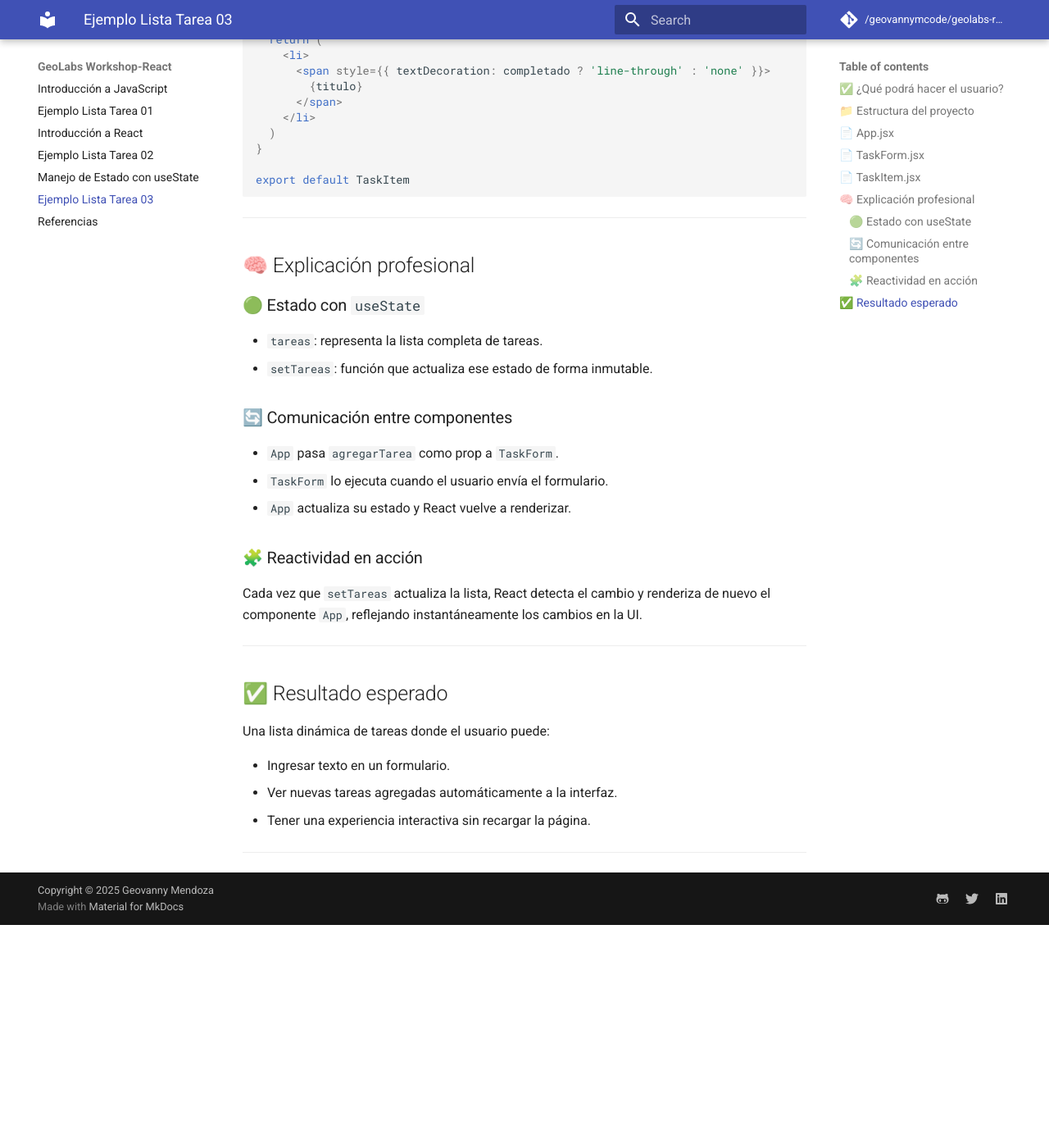
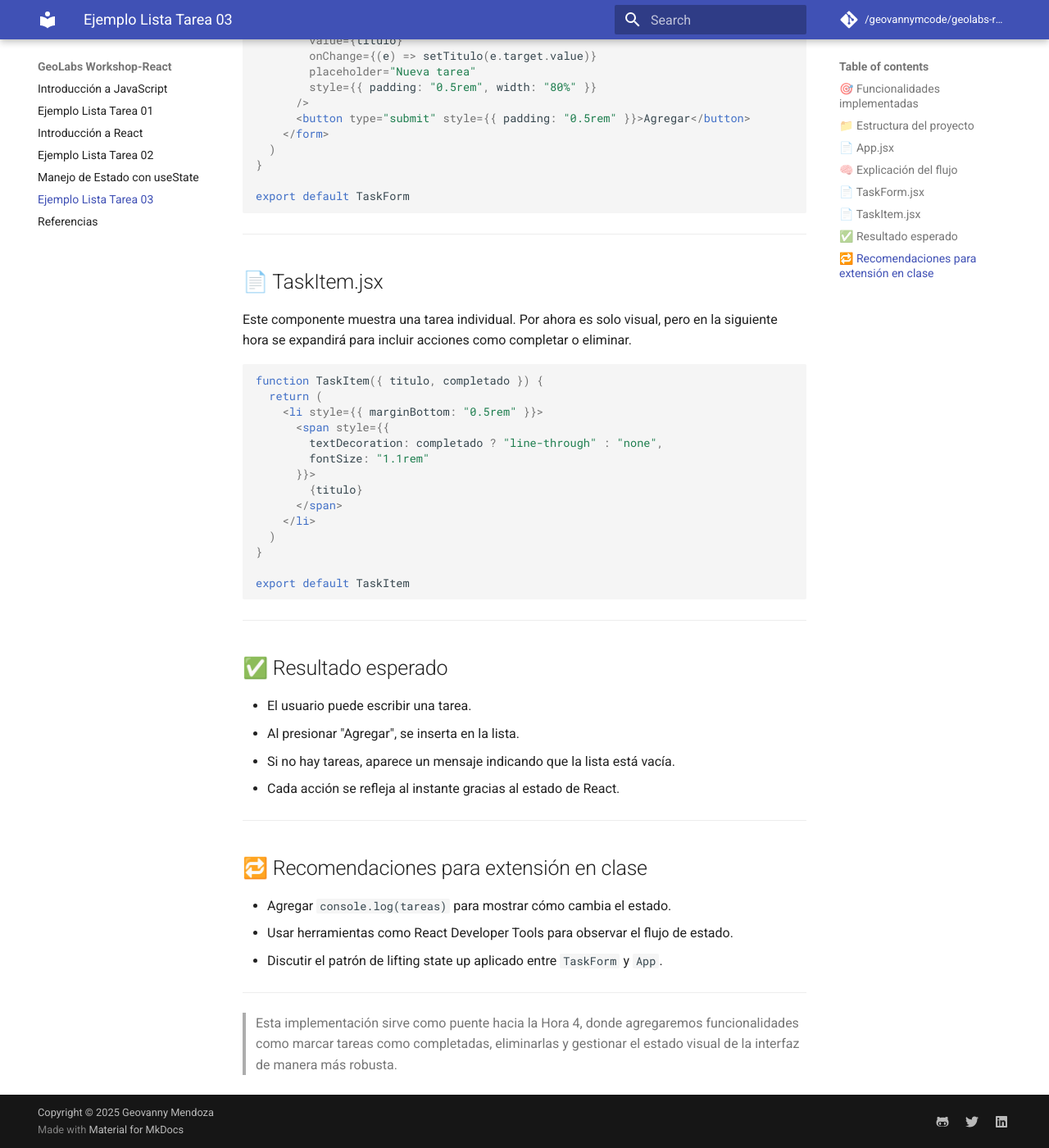
Before and after one commit to geovannymcode/geolabs-react.github.io, an MkDocs documentation site: the page built from docs/ejemplo_03.md, in a window 1280 px wide and 1400 px high, scrolled down 2385 px. Shown: the whole window at 82% size. Built offline with MkDocs 1.6.1 and Material for MkDocs 9.7.7, drawn with Linux system fonts in a browser that asks for light colours; comment, search, counter and statistics services are not loaded; before the commit the page ends 3513 px from its top, so only the background shows below that; some of the changed text lies outside the part shown.

Commit message:
first commit

````diff
--- a/docs/ejemplo_03.md
+++ b/docs/ejemplo_03.md
@@ -1,39 +1,40 @@
 
-# 💻 Ejemplo del mundo real: Lista de tareas dinámica con React (`useState` + eventos)
+# 💻 Ejemplo del mundo real: Lista de tareas dinámica en React (`useState` + eventos)
 
-En esta sección crearemos una versión completamente funcional de nuestra aplicación de tareas. Usaremos **`useState` para manejar el estado**, y componentes reutilizables para capturar datos, renderizar la lista y actualizarla dinámicamente.
+Este ejemplo práctico implementa una aplicación React completa con `useState` y eventos, aplicando los conceptos clave vistos en la Hora 3. Es una base sólida para comprender cómo React maneja datos internos, entradas del usuario y re-renderizado de la interfaz de forma declarativa.
 
 ---
 
-## ✅ ¿Qué podrá hacer el usuario?
+## 🎯 Funcionalidades implementadas
 
-- Escribir una tarea en el formulario.
-- Agregarla a la lista sin recargar la página.
-- Visualizar tareas agregadas al instante.
+- Ingreso de texto por parte del usuario mediante un formulario controlado.
+- Gestión de estado para almacenar y renderizar tareas.
+- Comunicación entre componentes padre e hijo a través de `props`.
+- Actualización automática de la interfaz sin recargas.
 
 ---
 
 ## 📁 Estructura del proyecto
 
-```
+```plaintext
 tarea-react/
 ├── src/
 │   ├── App.jsx
 │   └── components/
-│       ├── TaskItem.jsx
-│       └── TaskForm.jsx
+│       ├── TaskForm.jsx
+│       └── TaskItem.jsx
 ```
 
 ---
 
 ## 📄 App.jsx
 
-Define el estado de la aplicación, contiene la lista de tareas y gestiona la función para agregar nuevas.
+El componente principal `App` mantiene el estado global de la lista de tareas. Define la función `agregarTarea` que será pasada a `TaskForm`.
 
 ```jsx
 import { useState } from 'react'
+import TaskForm from './components/TaskForm'
 import TaskItem from './components/TaskItem'
-import TaskForm from './components/TaskForm'
 
 function App() {
   const [tareas, setTareas] = useState([])
@@ -48,13 +49,17 @@
   }
 
   return (
-    <div>
+    <div style={{ maxWidth: "600px", margin: "0 auto" }}>
       <h1>📝 Lista de Tareas</h1>
       <TaskForm onAdd={agregarTarea} />
       <ul>
-        {tareas.map((t) => (
-          <TaskItem key={t.id} titulo={t.titulo} completado={t.completado} />
-        ))}
+        {tareas.length === 0 ? (
+          <p>No hay tareas todavía. ¡Agrega una!</p>
+        ) : (
+          tareas.map((t) => (
+            <TaskItem key={t.id} titulo={t.titulo} completado={t.completado} />
+          ))
+        )}
       </ul>
     </div>
   )
@@ -65,9 +70,17 @@
 
 ---
 
+## 🧠 Explicación del flujo
+
+- `useState([])` inicializa la lista de tareas como un array vacío.
+- La función `agregarTarea` crea una nueva tarea y actualiza el estado usando spread operator (`...`).
+- Al cambiar el estado, React vuelve a renderizar el componente y muestra la nueva tarea.
+
+---
+
 ## 📄 TaskForm.jsx
 
-Formulario controlado: el input es manejado con estado local y envía la tarea al componente padre (`App`).
+Este componente gestiona el formulario. Internamente maneja el estado del input con `useState`. Al enviar el formulario, llama a `onAdd` (recibido como prop desde `App`).
 
 ```jsx
 import { useState } from 'react'
@@ -77,20 +90,22 @@
 
   const handleSubmit = (e) => {
     e.preventDefault()
-    if (titulo.trim() === "") return
-    onAdd(titulo)
+    const valor = titulo.trim()
+    if (valor === "") return
+    onAdd(valor)
     setTitulo("")
   }
 
   return (
-    <form onSubmit={handleSubmit}>
+    <form onSubmit={handleSubmit} style={{ marginBottom: "1rem" }}>
       <input
         type="text"
         value={titulo}
         onChange={(e) => setTitulo(e.target.value)}
         placeholder="Nueva tarea"
+        style={{ padding: "0.5rem", width: "80%" }}
       />
-      <button type="submit">Agregar</button>
+      <button type="submit" style={{ padding: "0.5rem" }}>Agregar</button>
     </form>
   )
 }
@@ -102,13 +117,16 @@
 
 ## 📄 TaskItem.jsx
 
-Componente presentacional que recibe `titulo` y `completado` como props y los muestra.
+Este componente muestra una tarea individual. Por ahora es solo visual, pero en la siguiente hora se expandirá para incluir acciones como completar o eliminar.
 
 ```jsx
 function TaskItem({ titulo, completado }) {
   return (
-    <li>
-      <span style={{ textDecoration: completado ? 'line-through' : 'none' }}>
+    <li style={{ marginBottom: "0.5rem" }}>
+      <span style={{
+        textDecoration: completado ? "line-through" : "none",
+        fontSize: "1.1rem"
+      }}>
         {titulo}
       </span>
     </li>
@@ -120,28 +138,21 @@
 
 ---
 
-## 🧠 Explicación profesional
+## ✅ Resultado esperado
 
-### 🟢 Estado con `useState`
-- `tareas`: representa la lista completa de tareas.
-- `setTareas`: función que actualiza ese estado de forma inmutable.
-
-### 🔄 Comunicación entre componentes
-- `App` pasa `agregarTarea` como prop a `TaskForm`.
-- `TaskForm` lo ejecuta cuando el usuario envía el formulario.
-- `App` actualiza su estado y React vuelve a renderizar.
-
-### 🧩 Reactividad en acción
-Cada vez que `setTareas` actualiza la lista, React detecta el cambio y renderiza de nuevo el componente `App`, reflejando instantáneamente los cambios en la UI.
+- El usuario puede escribir una tarea.
+- Al presionar "Agregar", se inserta en la lista.
+- Si no hay tareas, aparece un mensaje indicando que la lista está vacía.
+- Cada acción se refleja al instante gracias al estado de React.
 
 ---
 
-## ✅ Resultado esperado
+## 🔁 Recomendaciones para extensión en clase
 
-Una lista dinámica de tareas donde el usuario puede:
-
-- Ingresar texto en un formulario.
-- Ver nuevas tareas agregadas automáticamente a la interfaz.
-- Tener una experiencia interactiva sin recargar la página.
+- Agregar `console.log(tareas)` para mostrar cómo cambia el estado.
+- Usar herramientas como React Developer Tools para observar el flujo de estado.
+- Discutir el patrón de lifting state up aplicado entre `TaskForm` y `App`.
 
 ---
+
+> Esta implementación sirve como puente hacia la Hora 4, donde agregaremos funcionalidades como marcar tareas como completadas, eliminarlas y gestionar el estado visual de la interfaz de manera más robusta.
--- a/docs/manejo_estado.md
+++ b/docs/manejo_estado.md
@@ -1,39 +1,38 @@
-
-# 🕐 Hora 3: Manejo de estado con `useState` y eventos
+# Manejo de estado con `useState` y gestión de eventos en React
 
 ## 🎯 Objetivo de esta hora
 
-Aprender a manejar el estado interno de los componentes usando el hook `useState` y gestionar eventos de formulario en React. Implementaremos una versión dinámica de la lista de tareas, permitiendo al usuario **agregar nuevas tareas** y actualizar la interfaz en tiempo real.
+Dominar el manejo del estado en React utilizando el hook `useState` y comprender cómo gestionar eventos del usuario (como formularios) para construir una interfaz interactiva. En esta sesión transformaremos la aplicación estática de tareas en una solución dinámica que reacciona a la entrada del usuario en tiempo real.
 
 ---
 
 ## 🧠 Conceptos clave
 
-| Concepto       | Explicación                                                                 |
-|----------------|------------------------------------------------------------------------------|
-| `useState`     | Hook de React que permite declarar y actualizar variables de estado.        |
-| Eventos        | Mecanismo para capturar acciones del usuario (como clicks o envío de formularios). |
-| Formularios    | Elementos que permiten al usuario introducir datos en la interfaz.          |
-| Renderizado    | React renderiza automáticamente cuando cambia el estado.                    |
+| Concepto       | Explicación profesional                                                                 |
+|----------------|------------------------------------------------------------------------------------------|
+| `useState`     | Hook fundamental de React que permite declarar variables de estado y actualizarlas dentro de componentes funcionales. |
+| Eventos        | Permiten capturar y responder a acciones del usuario, como escribir en un campo de texto o enviar un formulario. |
+| Formularios    | Estructuras HTML que permiten la entrada de datos. En React se controlan con `useState` para mantener sincronización entre la vista y el estado. |
+| Re-renderizado | React vuelve a renderizar el componente cuando el estado cambia, garantizando que la UI siempre refleje el estado actual. |
 
 ---
 
-## 🧩 Estructura de archivos
+## 🧩 Estructura del proyecto
 
 ```plaintext
 tarea-react/
 └── src/
     ├── App.jsx
-    ├── components/
-    │   ├── TaskItem.jsx
-    │   └── TaskForm.jsx
+    └── components/
+        ├── TaskItem.jsx
+        └── TaskForm.jsx
 ```
 
 ---
 
-## 📄 `App.jsx`
+## 📄 `App.jsx` – Componente raíz
 
-Este archivo define la lógica principal de la aplicación: estado de tareas, función para agregar nuevas tareas y renderizado del formulario + lista.
+Este componente gestiona el estado de las tareas. Define la función `agregarTarea`, que permite insertar nuevas tareas en la lista, y delega responsabilidades a los componentes hijos (`TaskForm` y `TaskItem`).
 
 ```jsx
 import { useState } from 'react'
@@ -70,9 +69,9 @@
 
 ---
 
-## 📄 `TaskForm.jsx`
+## 📄 `TaskForm.jsx` – Componente controlado de entrada
 
-Componente de formulario controlado: gestiona el valor del input y envía el dato al componente padre.
+Maneja internamente el valor del campo de entrada usando `useState` y envía la información al componente padre cuando se envía el formulario.
 
 ```jsx
 import { useState } from 'react'
@@ -105,9 +104,9 @@
 
 ---
 
-## 📄 `TaskItem.jsx`
+## 📄 `TaskItem.jsx` – Componente de presentación
 
-Sin cambios respecto a la Hora 2, aún muestra tareas recibidas por `props`.
+Recibe los datos de la tarea como props (`titulo`, `completado`) y los renderiza. En esta etapa no tiene lógica interactiva, solo muestra el contenido.
 
 ```jsx
 function TaskItem({ titulo, completado }) {
@@ -125,29 +124,36 @@
 
 ---
 
-## 🧠 Explicación paso a paso
+## 🧠 Explicación pedagógica paso a paso
 
-### Paso 1: `useState`
-- Declaramos el estado `tareas` con `useState([])` para guardar la lista.
-- Usamos `setTareas` para actualizar la lista de forma reactiva.
+### Paso 1: Declarar el estado con `useState`
 
-### Paso 2: Manejo de eventos
-- Usamos `onSubmit` en el formulario para capturar el evento cuando el usuario agrega una tarea.
-- Usamos `onChange` para actualizar el valor del input conforme el usuario escribe.
+El hook `useState([])` inicializa el estado de `tareas` como un array vacío. Cada vez que agregamos una nueva tarea, usamos `setTareas([...tareas, nuevaTarea])` para actualizar la lista sin mutar el estado original.
 
-### Paso 3: Comunicación padre-hijo
-- El componente `App` pasa la función `agregarTarea` como `prop` al componente `TaskForm`.
-- `TaskForm` la llama al enviar el formulario, pasando el valor ingresado.
+### Paso 2: Capturar eventos del formulario
 
-### Paso 4: Actualización de interfaz
-- Cada vez que se agrega una nueva tarea, React vuelve a renderizar el componente `App` y muestra la lista actualizada.
+Usamos `onSubmit` para interceptar el envío del formulario y evitar el comportamiento por defecto del navegador (recargar la página). Luego validamos que el input no esté vacío antes de enviar los datos al componente padre.
+
+### Paso 3: Comunicación entre componentes
+
+- `App` define la lógica de negocio (`agregarTarea`).
+- `TaskForm` captura el texto ingresado por el usuario.
+- A través de `props`, se conecta `TaskForm` con `App` y se desencadena la acción correspondiente.
+
+### Paso 4: Actualización automática de la interfaz
+
+Al ejecutar `setTareas`, React detecta que el estado cambió y vuelve a renderizar automáticamente los componentes afectados (en este caso, la lista de tareas).
 
 ---
 
 ## ✅ Resultado esperado
 
-- El usuario puede escribir una tarea en el formulario.
-- Al hacer clic en “Agregar”, la tarea aparece en la lista.
-- La interfaz se actualiza automáticamente sin recargar la página.
+El usuario podrá:
+
+- Ingresar una nueva tarea en un campo de texto.
+- Hacer clic en “Agregar” para que la tarea se muestre en la lista.
+- Observar que la interfaz responde inmediatamente, sin necesidad de recargar la página.
 
 ---
+
+> Este ejercicio marca el inicio del desarrollo de una aplicación verdaderamente interactiva. En la siguiente hora incorporaremos funcionalidades adicionales como marcar tareas completadas, eliminar tareas y aplicar filtros visuales condicionales.
````
